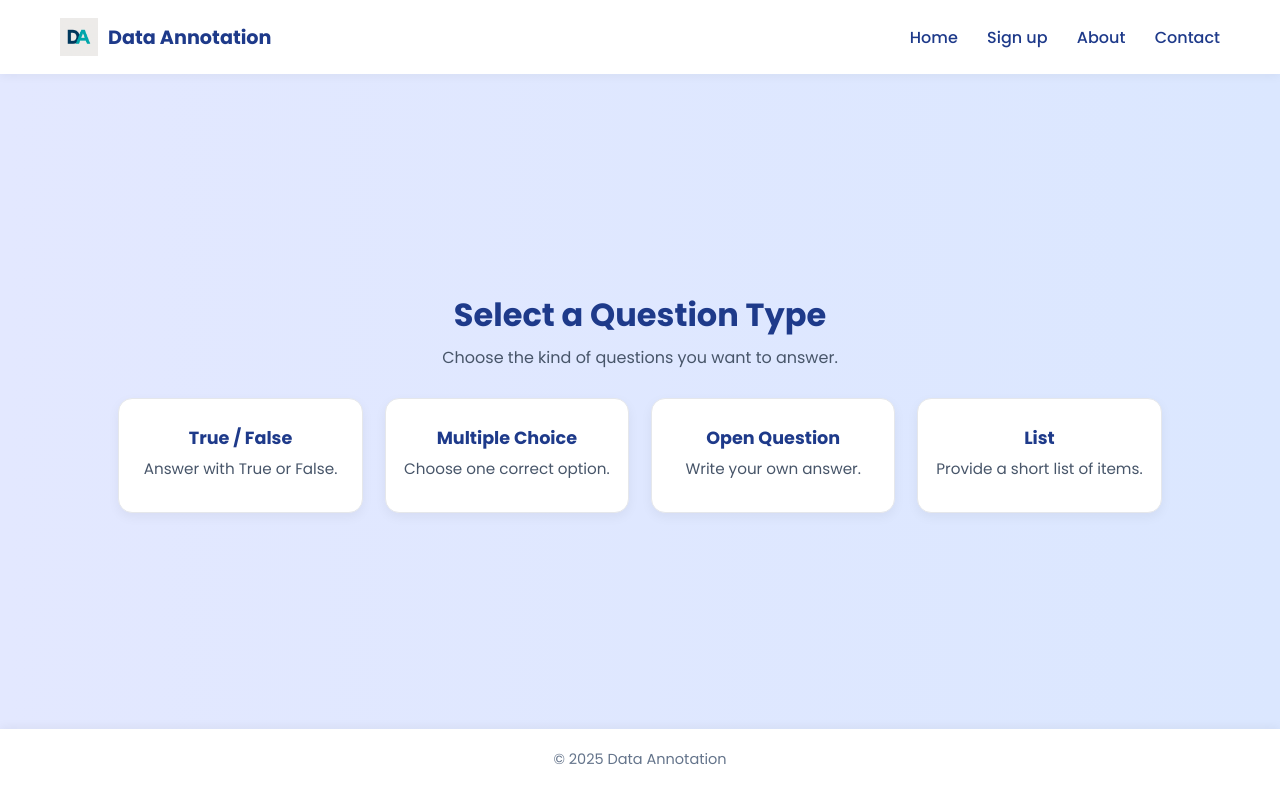
After one commit to AmrBinMohmmad/Turath, a PHP site: page /types.html in a window 1280 px wide. The commit adds this page. Run offline with PHP 8.4, Linux system fonts and the light colour scheme.

Commit message:
added types.html and fixed the sign up issue

```diff
--- a/main.htm
+++ b/main.htm
@@ -26,7 +26,7 @@
     <div class="hero-content">
       <h2>Train AI Remotely at Your Own Schedule</h2>
       <p>Help improve artificial intelligence systems from anywhere, anytime.</p>
-      <button class="btn">Start Now!</button>
+      <a class="btn" href="types.html">Start now!</a>
     </div>
   </main>
 
--- a/style.css
+++ b/style.css
@@ -16,6 +16,10 @@ body {
 }
 .container {
     margin: 0 15px;
+    flex: 1;
+    display: flex;
+    justify-content: center;
+    align-items: center;
 }
 
 .form_box {
@@ -38,6 +42,14 @@ h2 {
     font-size: 34px;
     text-align: center;
     margin-bottom: 20px;
+}
+footer {
+  background: white;
+  text-align: center;
+  padding: 12px;
+  font-size: 0.9rem;
+  color: #64748b;
+  box-shadow: 0 -2px 10px rgba(0,0,0,0.05);
 }
 
 input,
@@ -156,6 +168,7 @@ nav a:hover {
   border-radius: 8px;
   cursor: pointer;
   transition: 0.3s;
+  text-decoration: none;
 }
 
 .btn:hover {
@@ -225,3 +238,80 @@ footer {
     max-width: 400px;
   }
 }
+
+.types {
+  text-align: center ;
+  padding: 56px 16px;
+
+}
+
+.types h2 {
+  color: #1e3a8a;
+  font-size: 2rem;
+  margin-bottom: 6px;
+}
+
+.types .subtitle {
+  color: #475569;
+  margin-bottom: 28px;
+  font-size: 1rem;
+}
+
+.types-grid {
+  display: grid;
+  grid-template-columns: repeat(4, minmax(200px, 1fr));
+  gap: 22px;
+  max-width: 1100px;
+  margin: 0 auto;
+  padding: 0 12px;
+
+}
+
+.type-card {
+  display: flex;
+  flex-direction: column;
+  align-items: center;
+  text-align: center;
+
+  background: #ffffff;
+  border: 1px solid #e5e7eb;
+  border-radius: 14px;
+  padding: 22px 18px;
+  box-shadow: 0 4px 12px rgba(0,0,0,0.05);
+
+  color: inherit;
+  text-decoration: none;
+  transition: transform .15s ease, box-shadow .2s ease, border-color .2s ease;
+}
+
+.type-card:hover {
+  transform: translateY(-6px);
+  box-shadow: 0 14px 24px rgba(0,0,0,0.08);
+  border-color: #c7d2fe;
+}
+
+.type-card h3 {
+  color: #1e3a8a;
+  margin: 4px 0 6px;
+  font-size: 1.1rem;
+}
+
+.type-card p {
+  color: #475569;
+  font-size: 0.95rem;
+}
+.types-wrapper {
+  flex: 1; /* takes available height */
+  display: flex;
+  justify-content: center;
+  align-items: center;
+  padding: 20px;
+}
+
+/* Responsive */
+@media (max-width: 1024px) {
+  .types-grid { grid-template-columns: repeat(2, minmax(200px, 1fr)); }
+}
+@media (max-width: 560px) {
+  .types-grid { grid-template-columns: 1fr; }
+}
--- /dev/null
+++ b/types.html
@@ -0,0 +1,59 @@
+<!DOCTYPE html>
+<html lang="en">
+<head>
+  <meta charset="UTF-8" />
+  <meta name="viewport" content="width=device-width, initial-scale=1.0" />
+  <title>Question Types | Data Annotation</title>
+  <link rel="icon" type="image/png" href="Favicon.png">
+  <link rel="stylesheet" href="style.css" />
+</head>
+<body>
+
+  <header class="navbar">
+    <div class="logo">
+      <img src="Favicon.png" alt="Logo">
+      <h1>Data Annotation</h1>
+    </div>
+    <nav>
+      <a href="main.htm">Home</a>
+      <a href="index.html">Sign up</a>
+      <a href="about.html">About</a>
+      <a href="contact.htm">Contact</a>
+    </nav>
+  </header>
+
+ <main class="types-wrapper">
+  <section class="types">
+    <h2>Select a Question Type</h2>
+    <p class="subtitle">Choose the kind of questions you want to answer.</p>
+
+    <div class="types-grid">
+      <a class="type-card" href="#">
+        <h3>True / False</h3>
+        <p>Answer with True or False.</p>
+      </a>
+
+      <a class="type-card" href="#">
+        <h3>Multiple Choice</h3>
+        <p>Choose one correct option.</p>
+      </a>
+
+      <a class="type-card" href="#">
+        <h3>Open Question</h3>
+        <p>Write your own answer.</p>
+      </a>
+
+      <a class="type-card" href="#">
+        <h3>List</h3>
+        <p>Provide a short list of items.</p>
+      </a>
+    </div>
+  </section>
+</main>
+
+
+  <footer>
+    <p>© 2025 Data Annotation</p>
+  </footer>
+</body>
+</html>
```
Also changed, not shown: index.html (+16 -9 lines).
